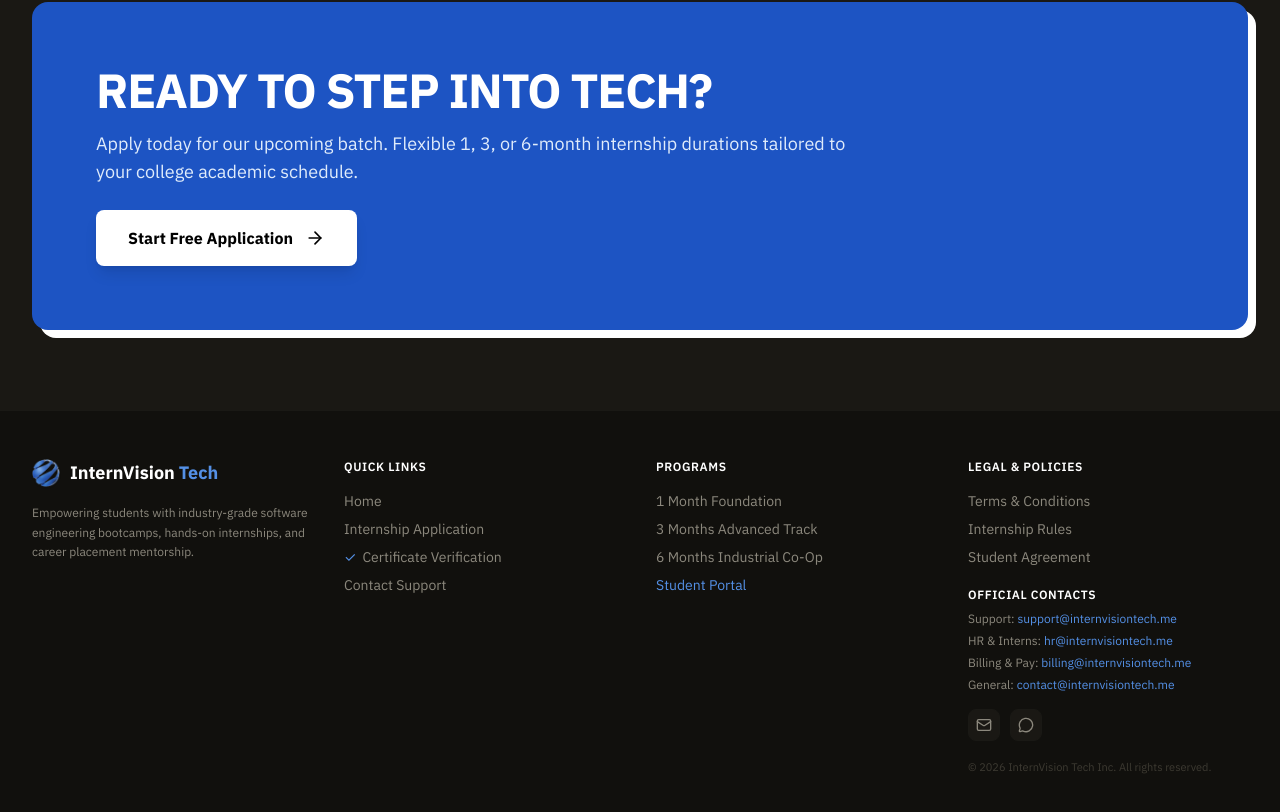
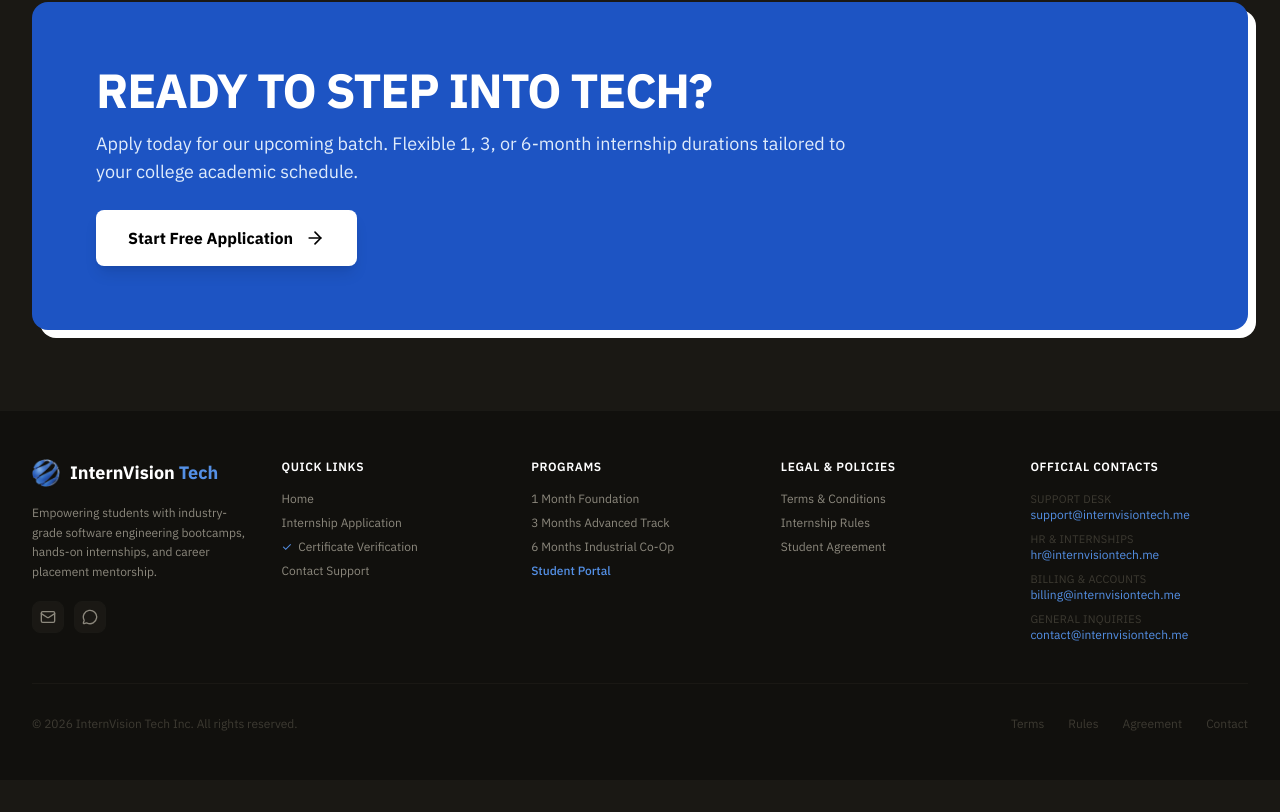
Before and after one commit to thetanish1/IV, a Next.js app in the folder frontend/: page / in a window 1280 px wide. Shown: the part 4465-5277 px from the top of the page. After the commit the page ends 5245 px from the top, so only its background shows below. Built offline with nearby package versions, Linux system fonts and the light colour scheme; no server answers.

Commit message:
fix: relocate official contacts to dedicated right column in footer

```diff
--- a/frontend/src/components/Footer.tsx
+++ b/frontend/src/components/Footer.tsx
@@ -69,8 +69,9 @@ export default function Footer() {
   return (
     <footer className="border-t border-ink-800 bg-ink-950 text-ink-400 text-sm">
       <div className="max-w-7xl mx-auto px-4 sm:px-6 lg:px-8 py-12">
-        <div className="grid grid-cols-1 md:grid-cols-4 gap-8">
-          <div className="space-y-4">
+        <div className="grid grid-cols-1 sm:grid-cols-2 md:grid-cols-3 lg:grid-cols-5 gap-8">
+          {/* Col 1: Brand */}
+          <div className="space-y-4 lg:col-span-1">
             <Link href="/" className="flex items-center gap-2.5 font-bold text-lg text-white group">
               <div className="relative flex items-center justify-center shrink-0">
                 <Image
@@ -88,11 +89,28 @@ export default function Footer() {
             <p className="text-ink-400 text-xs leading-relaxed">
               Empowering students with industry-grade software engineering bootcamps, hands-on internships, and career placement mentorship.
             </p>
+            <div className="flex gap-2.5 pt-1">
+              <a
+                href="mailto:support@internvisiontech.me"
+                title="Email Support"
+                className="w-8 h-8 rounded-lg bg-ink-900 border border-ink-800 flex items-center justify-center text-ink-400 hover:text-white hover:bg-ink-800 hover:border-ink-700 transition"
+              >
+                <Mail className="w-4 h-4" />
+              </a>
+              <Link
+                href="/contact"
+                title="Support Helpdesk"
+                className="w-8 h-8 rounded-lg bg-ink-900 border border-ink-800 flex items-center justify-center text-ink-400 hover:text-white hover:bg-ink-800 hover:border-ink-700 transition"
+              >
+                <MessageCircle className="w-4 h-4" />
+              </Link>
+            </div>
           </div>
 
+          {/* Col 2: Quick Links */}
           <div>
             <h4 className="font-semibold text-white mb-4 text-xs uppercase tracking-wider">Quick Links</h4>
-            <ul className="space-y-2">
+            <ul className="space-y-2 text-xs">
               <li><Link href="/" className="hover:text-white transition">Home</Link></li>
               {settings.show_courses && (
                 <li><Link href="/courses" className="hover:text-white transition text-brand-400 hover:text-brand-300">Course Catalog</Link></li>
@@ -103,40 +121,67 @@ export default function Footer() {
             </ul>
           </div>
 
+          {/* Col 3: Programs */}
           <div>
             <h4 className="font-semibold text-white mb-4 text-xs uppercase tracking-wider">Programs</h4>
-            <ul className="space-y-2">
+            <ul className="space-y-2 text-xs">
               <li><Link href="/apply" className="hover:text-white transition">1 Month Foundation</Link></li>
               <li><Link href="/apply" className="hover:text-white transition">3 Months Advanced Track</Link></li>
               <li><Link href="/apply" className="hover:text-white transition">6 Months Industrial Co-Op</Link></li>
-              <li><Link href="/portal" className="hover:text-white transition text-brand-400">Student Portal</Link></li>
+              <li><Link href="/portal" className="hover:text-white transition text-brand-400 font-medium">Student Portal</Link></li>
             </ul>
           </div>
 
+          {/* Col 4: Legal & Policies */}
           <div>
             <h4 className="font-semibold text-white mb-4 text-xs uppercase tracking-wider">Legal & Policies</h4>
-            <ul className="space-y-2 mb-5">
+            <ul className="space-y-2 text-xs">
               <li><Link href="/terms" className="hover:text-white transition">Terms & Conditions</Link></li>
               <li><Link href="/rules" className="hover:text-white transition">Internship Rules</Link></li>
               <li><Link href="/agreement" className="hover:text-white transition">Student Agreement</Link></li>
             </ul>
+          </div>
 
-            <h4 className="font-semibold text-white mb-2 text-xs uppercase tracking-wider">Official Contacts</h4>
-            <div className="space-y-1.5 text-xs text-ink-400 mb-4">
-              <div>Support: <a href="mailto:support@internvisiontech.me" className="text-brand-400 hover:underline font-mono">support@internvisiontech.me</a></div>
-              <div>HR & Interns: <a href="mailto:hr@internvisiontech.me" className="text-brand-400 hover:underline font-mono">hr@internvisiontech.me</a></div>
-              <div>Billing & Pay: <a href="mailto:billing@internvisiontech.me" className="text-brand-400 hover:underline font-mono">billing@internvisiontech.me</a></div>
-              <div>General: <a href="mailto:contact@internvisiontech.me" className="text-brand-400 hover:underline font-mono">contact@internvisiontech.me</a></div>
+          {/* Col 5: Official Contacts (Dedicated Right Column) */}
+          <div className="lg:col-span-1">
+            <h4 className="font-semibold text-white mb-4 text-xs uppercase tracking-wider">Official Contacts</h4>
+            <div className="space-y-2 text-xs text-ink-300">
+              <div className="flex flex-col">
+                <span className="text-[11px] text-ink-500 uppercase tracking-wide">Support Desk</span>
+                <a href="mailto:support@internvisiontech.me" className="text-brand-400 hover:underline font-mono text-xs">
+                  support@internvisiontech.me
+                </a>
+              </div>
+              <div className="flex flex-col">
+                <span className="text-[11px] text-ink-500 uppercase tracking-wide">HR & Internships</span>
+                <a href="mailto:hr@internvisiontech.me" className="text-brand-400 hover:underline font-mono text-xs">
+                  hr@internvisiontech.me
+                </a>
+              </div>
+              <div className="flex flex-col">
+                <span className="text-[11px] text-ink-500 uppercase tracking-wide">Billing & Accounts</span>
+                <a href="mailto:billing@internvisiontech.me" className="text-brand-400 hover:underline font-mono text-xs">
+                  billing@internvisiontech.me
+                </a>
+              </div>
+              <div className="flex flex-col">
+                <span className="text-[11px] text-ink-500 uppercase tracking-wide">General Inquiries</span>
+                <a href="mailto:contact@internvisiontech.me" className="text-brand-400 hover:underline font-mono text-xs">
+                  contact@internvisiontech.me
+                </a>
+              </div>
             </div>
-            <div className="flex gap-2.5 mb-4">
-              <a href="mailto:support@internvisiontech.me" title="Email Support" className="w-8 h-8 rounded-lg bg-ink-900 border border-ink-800 flex items-center justify-center hover:bg-ink-800 hover:text-brand-400 transition">
-                <Mail className="w-4 h-4" />
-              </a>
-              <Link href="/contact" title="Support Helpdesk" className="w-8 h-8 rounded-lg bg-ink-900 border border-ink-800 flex items-center justify-center hover:bg-ink-800 hover:text-brand-400 transition">
-                <MessageCircle className="w-4 h-4" />
-              </Link>
-            </div>
-            <p className="text-[11px] text-ink-500">© 2026 InternVision Tech Inc. All rights reserved.</p>
+          </div>
+        </div>
+
+        {/* Bottom Bar */}
+        <div className="border-t border-ink-900 pt-8 mt-10 flex flex-col sm:flex-row items-center justify-between gap-4 text-xs text-ink-500">
+          <p>© 2026 InternVision Tech Inc. All rights reserved.</p>
+          <div className="flex items-center gap-6">
+            <Link href="/terms" className="hover:text-ink-300 transition">Terms</Link>
+            <Link href="/rules" className="hover:text-ink-300 transition">Rules</Link>
+            <Link href="/agreement" className="hover:text-ink-300 transition">Agreement</Link>
+            <Link href="/contact" className="hover:text-ink-300 transition">Contact</Link>
           </div>
         </div>
       </div>
```
